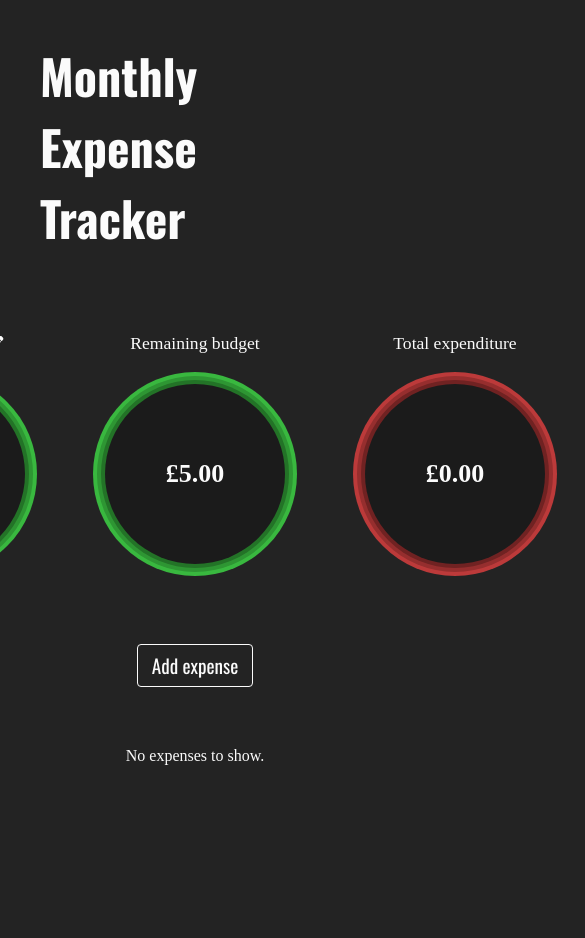
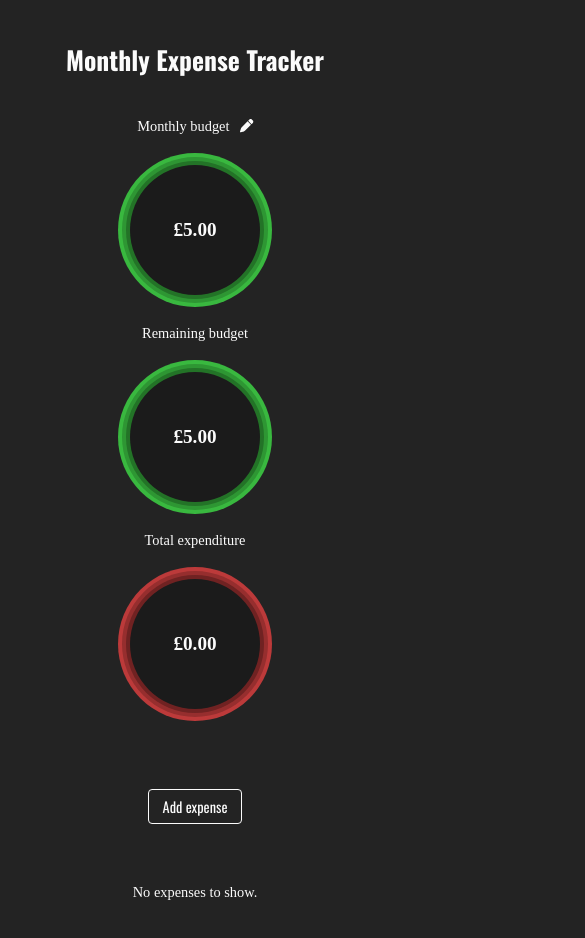
Before and after one commit to ThomasHardy98/expenses-tracker, a React (Vite) app: page / in a window 390 px wide. Both pictures are taken after typing "5" into the empty fields and a click on the button "Update". Shown: the top 938 px of the page, 585 px wide, since content can reach past the window. Before the commit the page ends 844 px from the top, so only its background shows below. Built offline with nearby package versions, Linux system fonts and the light colour scheme; a web font is replaced by a local one.

Commit message:
Added mobile and tablet optimisation

```diff
--- a/src/App.module.scss
+++ b/src/App.module.scss
@@ -1,11 +1,14 @@
 @import "./styles/spacing.scss";
 @import "./styles/colors.scss";
 @import "./styles/fonts.scss";
+@import "./styles/media-sizes.scss";
 
 * {
   margin: 0;
   padding: 0;
-  box-sizing: border-box;
+  -webkit-box-sizing: border-box; /* Safari/Chrome, other WebKit */
+  -moz-box-sizing: border-box; /* Firefox, other Gecko */
+  box-sizing: border-box; /* Opera/IE 8+ */
 }
 
 html,
@@ -23,6 +26,7 @@ body {
 }
 
 .title {
+  text-align: center;
   font-family: $primary_font;
   color: $light_color;
   font-size: 3rem;
@@ -52,3 +56,29 @@ body {
   color: $light_color;
   margin-top: 20px;
 }
+
+@media only screen and (max-width: $tablet) {
+  .title {
+    font-size: 2rem;
+  }
+
+  .description {
+    font-size: 0.9rem;
+  }
+
+  .subheading {
+    font-size: 0.9rem;
+  }
+}
+
+@media only screen and (max-width: $mobile) {
+  .title {
+    font-size: 1.6rem;
+  }
+
+  .analytics {
+    flex-direction: column;
+    gap: 30px;
+    margin-top: 0;
+  }
+}
--- a/src/components/Budget/Budget.module.scss
+++ b/src/components/Budget/Budget.module.scss
@@ -1,6 +1,7 @@
 @import "../../styles/colors.scss";
 @import "../../styles/spacing.scss";
 @import "../../styles/fonts.scss";
+@import "../../styles/media-sizes.scss";
 
 .container {
   display: flex;
@@ -43,6 +44,7 @@
   color: $light_color;
   font-weight: bold;
   font-size: 26px;
+  white-space: nowrap;
 }
 
 .editButton {
@@ -59,3 +61,18 @@
 .editButton:hover svg {
   color: #2e9633;
 }
+
+@media only screen and (max-width: $tablet) {
+  .budgetContainer {
+    height: 130px;
+    width: 130px;
+  }
+
+  .budgetText {
+    font-size: 1.2rem;
+  }
+
+  .title {
+    font-size: 0.9rem;
+  }
+}
--- a/src/components/Budget/Form/BudgetForm.module.scss
+++ b/src/components/Budget/Form/BudgetForm.module.scss
@@ -1,6 +1,7 @@
 @import "../../../styles/spacing.scss";
 @import "../../../styles/colors.scss";
 @import "../../../styles/fonts.scss";
+@import "../../../styles/media-sizes.scss";
 
 .form {
   display: flex;
@@ -58,3 +59,17 @@ input[type="number"] {
   border: 1px solid $dark_color;
   cursor: pointer;
 }
+
+@media only screen and (max-width: $tablet) {
+  .inputContainer {
+    font-size: 0.9rem;
+  }
+
+  .input {
+    font-size: 0.9rem;
+  }
+
+  .button {
+    font-size: 0.9rem;
+  }
+}
--- a/src/components/Budget/RemainingBudget/RemainingBudget.module.scss
+++ b/src/components/Budget/RemainingBudget/RemainingBudget.module.scss
@@ -1,6 +1,7 @@
 @import "../../../styles/colors.scss";
 @import "../../../styles/fonts.scss";
 @import "../../../styles/spacing.scss";
+@import "../../../styles/media-sizes.scss";
 
 .container {
   display: flex;
@@ -46,4 +47,25 @@
   color: $light_color;
   font-weight: bold;
   font-size: 26px;
+  white-space: nowrap;
 }
+
+@media only screen and (max-width: $tablet) {
+  .remainingBudgetContainer {
+    height: 130px;
+    width: 130px;
+  }
+
+  .remainingBudgetContainerNegative {
+    height: 130px;
+    width: 130px;
+  }
+
+  .remainingBudgetText {
+    font-size: 1.2rem;
+  }
+
+  .title {
+    font-size: 0.9rem;
+  }
+}
--- a/src/components/Expense/Expense.module.scss
+++ b/src/components/Expense/Expense.module.scss
@@ -1,6 +1,7 @@
 @import "../../styles/colors.scss";
 @import "../../styles/fonts.scss";
 @import "../../styles/spacing.scss";
+@import "../../styles/media-sizes.scss";
 
 .container {
   display: flex;
@@ -36,3 +37,25 @@
 .button svg {
   font-size: 1.1rem;
 }
+
+@media only screen and (max-width: $tablet) {
+  .value {
+    font-size: 0.9rem;
+  }
+
+  .button svg {
+    font-size: 1rem;
+  }
+}
+
+@media only screen and (max-width: $mobile) {
+  .container {
+    justify-content: center;
+    flex-direction: column;
+  }
+
+  .value {
+    justify-content: center;
+    width: 100%;
+  }
+}
--- a/src/components/Expense/TotalExpense/TotalExpense.module.scss
+++ b/src/components/Expense/TotalExpense/TotalExpense.module.scss
@@ -1,6 +1,7 @@
 @import "../../../styles/colors.scss";
 @import "../../../styles/fonts.scss";
 @import "../../../styles/spacing.scss";
+@import "../../../styles/media-sizes.scss";
 
 .container {
   display: flex;
@@ -33,9 +34,25 @@
   color: $light_color;
   font-weight: bold;
   font-size: 26px;
+  white-space: nowrap;
 }
 
 .ghostDiv {
   height: 36px;
   width: 100%;
 }
+
+@media only screen and (max-width: $tablet) {
+  .expenditureContainer {
+    height: 130px;
+    width: 130px;
+  }
+
+  .expenditureText {
+    font-size: 1.2rem;
+  }
+
+  .title {
+    font-size: 0.9rem;
+  }
+}
--- a/src/components/ExpenseList/ExpenseList.module.scss
+++ b/src/components/ExpenseList/ExpenseList.module.scss
@@ -1,5 +1,6 @@
 @import "../../styles/colors.scss";
 @import "../../styles/fonts.scss";
+@import "../../styles/media-sizes.scss";
 
 .wrapper {
   width: 100%;
@@ -13,3 +14,15 @@
 .listItem {
   margin-bottom: 20px;
 }
+
+@media only screen and (max-width: $tablet) {
+  .wrapper {
+    max-width: 550px;
+  }
+}
+
+@media only screen and (max-width: $mobile) {
+  .wrapper {
+    max-width: 200px;
+  }
+}
--- a/src/components/NewExpense/Form/NewExpenseForm.module.scss
+++ b/src/components/NewExpense/Form/NewExpenseForm.module.scss
@@ -1,6 +1,7 @@
 @import "../../../styles/colors.scss";
 @import "../../../styles/fonts.scss";
 @import "../../../styles/spacing.scss";
+@import "../../../styles/media-sizes.scss";
 
 .title {
   font-family: $primary_font;
@@ -65,3 +66,21 @@ input[type="date"]::-webkit-input-placeholder {
   border: 1px solid $dark_color;
   cursor: pointer;
 }
+
+@media only screen and (max-width: $tablet) {
+  .title {
+    font-size: 1.4rem;
+  }
+
+  .inputContainer {
+    font-size: 0.9rem;
+  }
+
+  .input {
+    font-size: 0.9rem;
+  }
+
+  .button {
+    font-size: 0.9rem;
+  }
+}
--- a/src/components/NewExpense/NewExpense.module.scss
+++ b/src/components/NewExpense/NewExpense.module.scss
@@ -1,6 +1,7 @@
 @import "../../styles/colors.scss";
 @import "../../styles/fonts.scss";
 @import "../../styles/spacing.scss";
+@import "../../styles/media-sizes.scss";
 
 .button {
   background-color: $dark_color;
@@ -20,3 +21,9 @@
   border: 1px solid $dark_color;
   cursor: pointer;
 }
+
+@media only screen and (max-width: $tablet) {
+  .button {
+    font-size: 0.9rem;
+  }
+}
--- a/src/components/UI/Modal/Modal.module.scss
+++ b/src/components/UI/Modal/Modal.module.scss
@@ -1,6 +1,7 @@
 @import "../../../styles/colors.scss";
 @import "../../../styles/fonts.scss";
 @import "../../../styles/spacing.scss";
+@import "../../../styles/media-sizes.scss";
 
 .background {
   position: fixed;
@@ -45,3 +46,9 @@
   border: 1px solid $light_color;
   cursor: pointer;
 }
+
+@media only screen and (max-width: $tablet) {
+  .button {
+    font-size: 0.9rem;
+  }
+}
--- a/src/styles/media-sizes.scss
+++ b/src/styles/media-sizes.scss
@@ -1 +1,2 @@
-$tablet: 767px;
+$tablet: 780px;
+$mobile: 630px;
```
